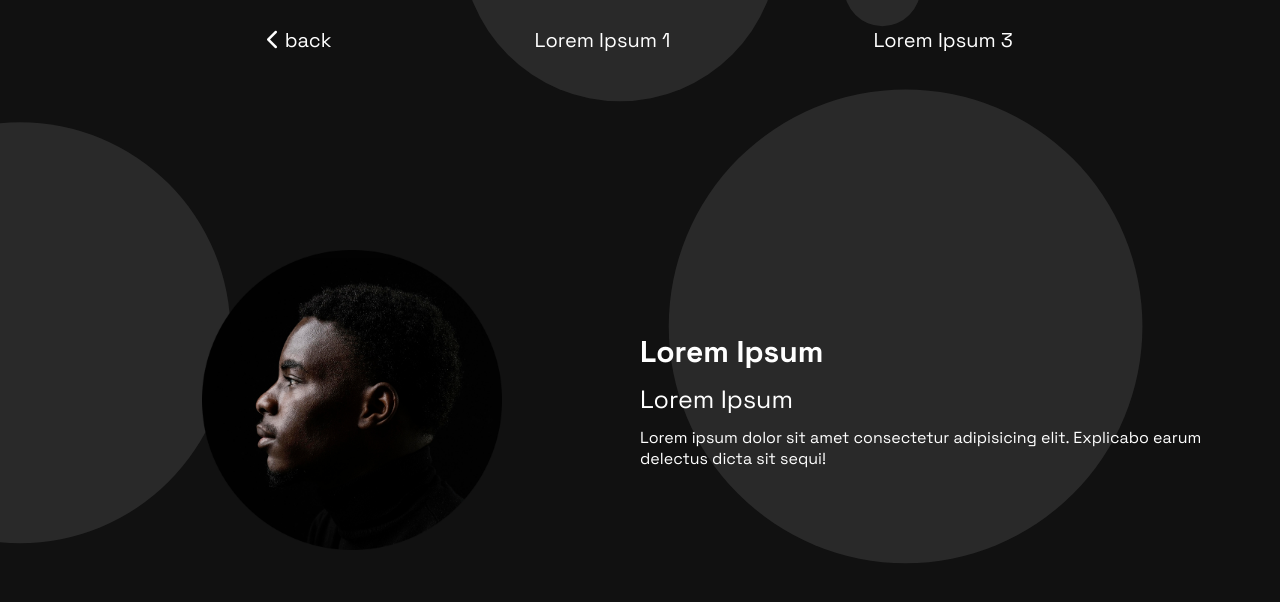
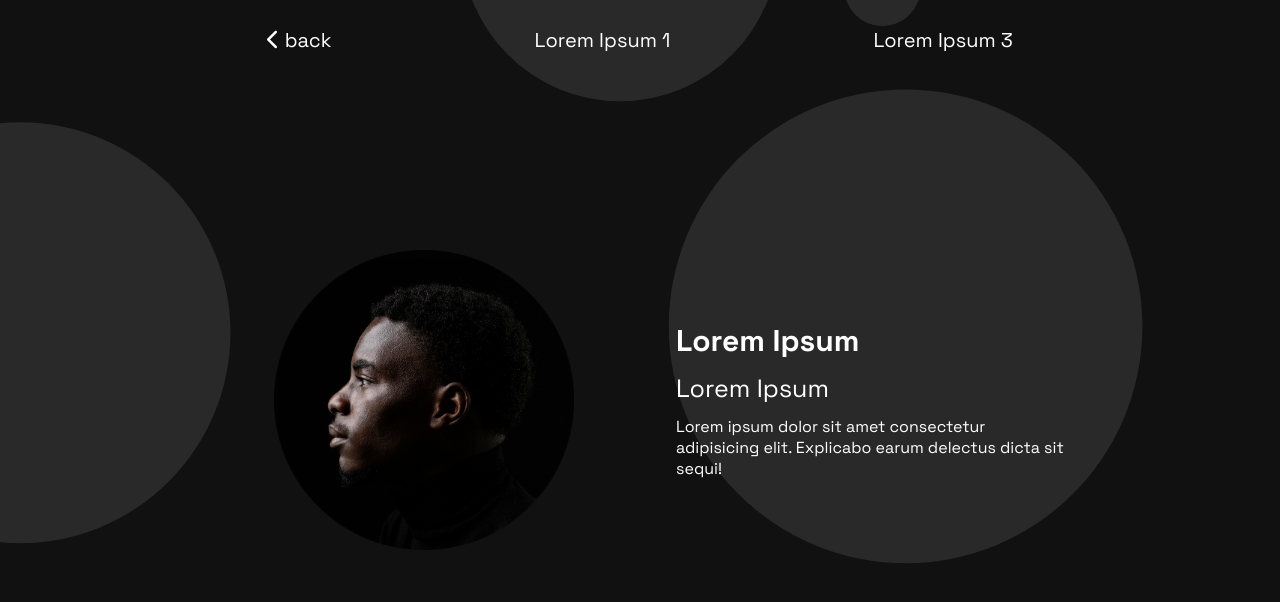
Before and after one commit to petsopaahita/portfolio, a plain HTML site: page index.html in a window 1280 px wide. Both pictures are taken after a click on the item "Lorem Ipsum 2". Drawn offline with nearby package versions, Linux system fonts and the light colour scheme.

Commit message:
29/12/2023 - 21:54
updated CSS

```diff
--- a/css/style.css
+++ b/css/style.css
@@ -252,17 +252,20 @@ p {
 .colm_main {
 	display: flex;
 	flex-direction: row;
-	max-width: 100%;
-	width: 100%;
 	flex-wrap: wrap;
 }
 #profile {
 	height: 100vh;
 }
+#profile .colm_main {
+	max-width: 75%;
+	margin: 0 auto;
+}
 #profile .colm-2 div {
 	display: flex;
 	flex-direction: column;
 	gap: 1em;
+	margin: 0 0 0 3em;
 }
 #profile img {
 	width: 300px;
```
